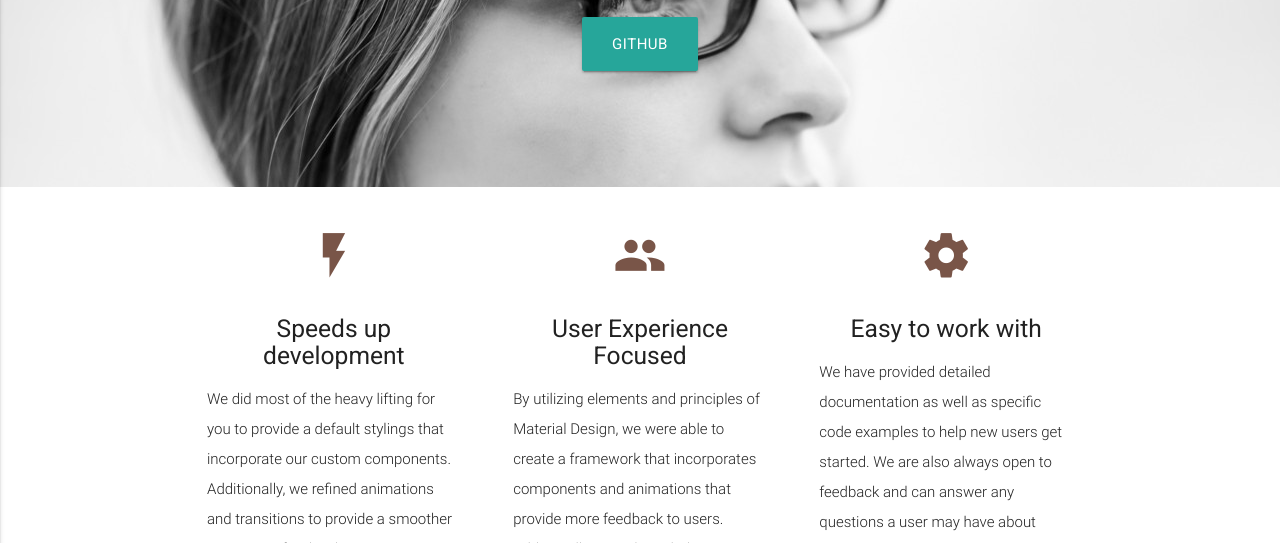
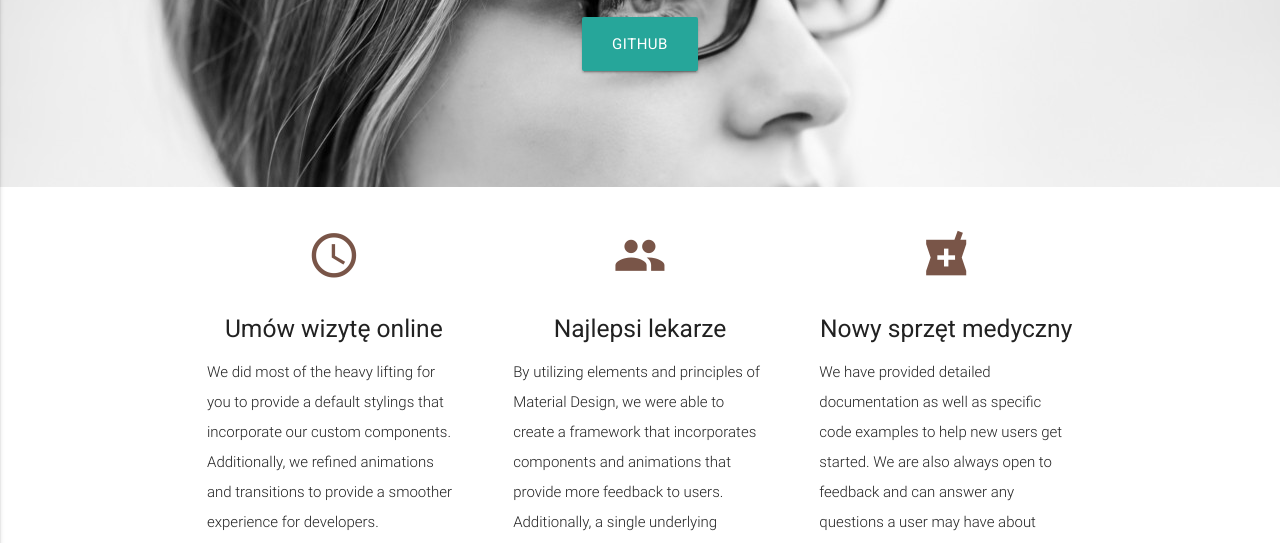
Before and after one commit to dpotera/visio, a plain HTML site: page index.html in a window 1280 px wide. Shown: the part 257-800 px from the top of the page. Drawn offline with nearby package versions, Linux system fonts and the light colour scheme.

Commit message:
index update

```diff
--- a/index.html
+++ b/index.html
@@ -62,8 +62,8 @@
       <div class="row">
         <div class="col s12 m4">
           <div class="icon-block">
-            <h2 class="center brown-text"><i class="material-icons">flash_on</i></h2>
-            <h5 class="center">Speeds up development</h5>
+            <h2 class="center brown-text"><i class="material-icons">access_time</i></h2>
+            <h5 class="center">Umów wizytę online</h5>
 
             <p class="light">We did most of the heavy lifting for you to provide a default stylings that incorporate our custom components. Additionally, we refined animations and transitions to provide a smoother experience for developers.</p>
           </div>
@@ -72,7 +72,7 @@
         <div class="col s12 m4">
           <div class="icon-block">
             <h2 class="center brown-text"><i class="material-icons">group</i></h2>
-            <h5 class="center">User Experience Focused</h5>
+            <h5 class="center">Najlepsi lekarze</h5>
 
             <p class="light">By utilizing elements and principles of Material Design, we were able to create a framework that incorporates components and animations that provide more feedback to users. Additionally, a single underlying responsive system across all platforms allow for a more unified user experience.</p>
           </div>
@@ -80,8 +80,8 @@
 
         <div class="col s12 m4">
           <div class="icon-block">
-            <h2 class="center brown-text"><i class="material-icons">settings</i></h2>
-            <h5 class="center">Easy to work with</h5>
+            <h2 class="center brown-text"><i class="material-icons">local_pharmacy</i></h2>
+            <h5 class="center">Nowy sprzęt medyczny</h5>
 
             <p class="light">We have provided detailed documentation as well as specific code examples to help new users get started. We are also always open to feedback and can answer any questions a user may have about Materialize.</p>
           </div>
```
